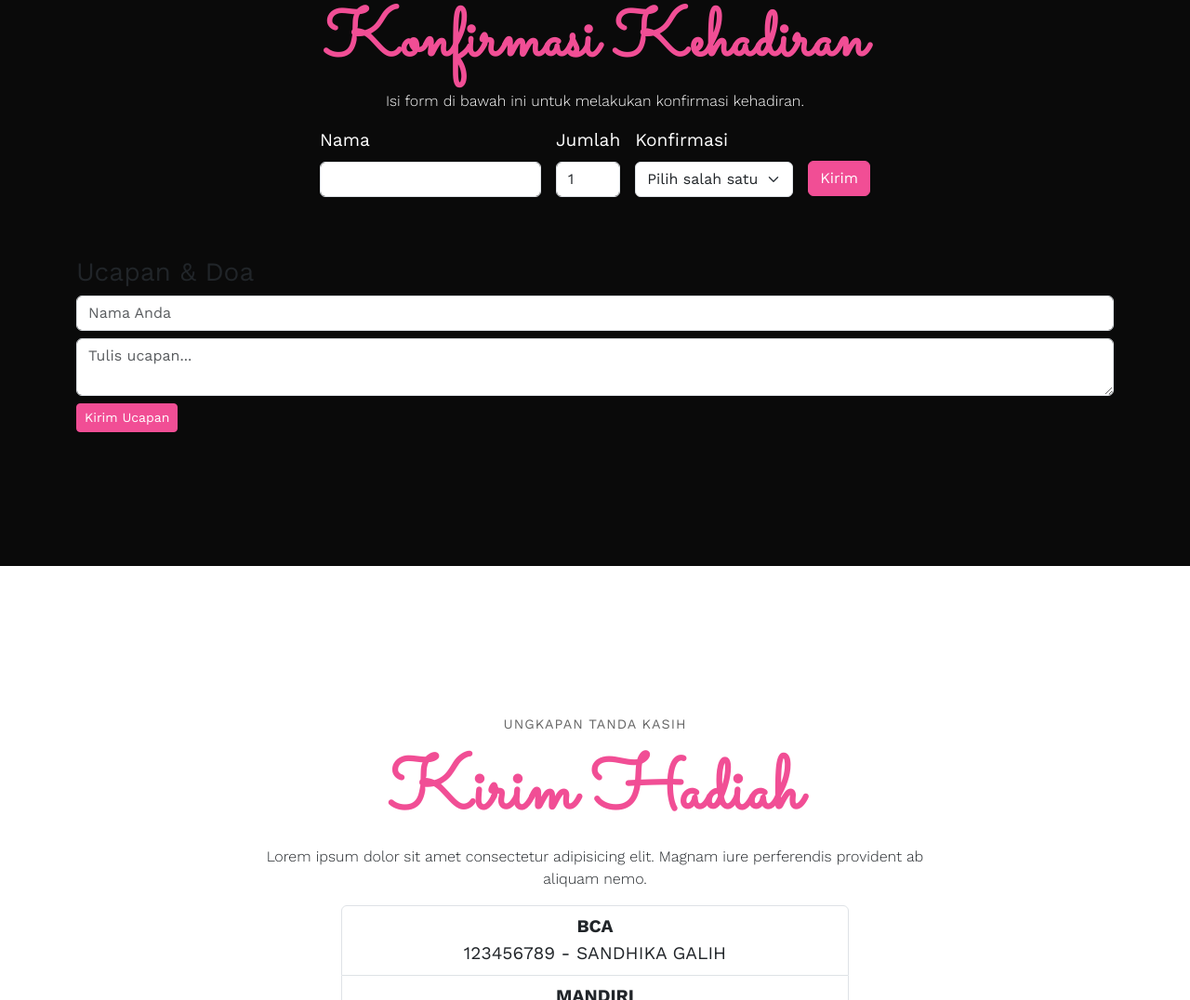
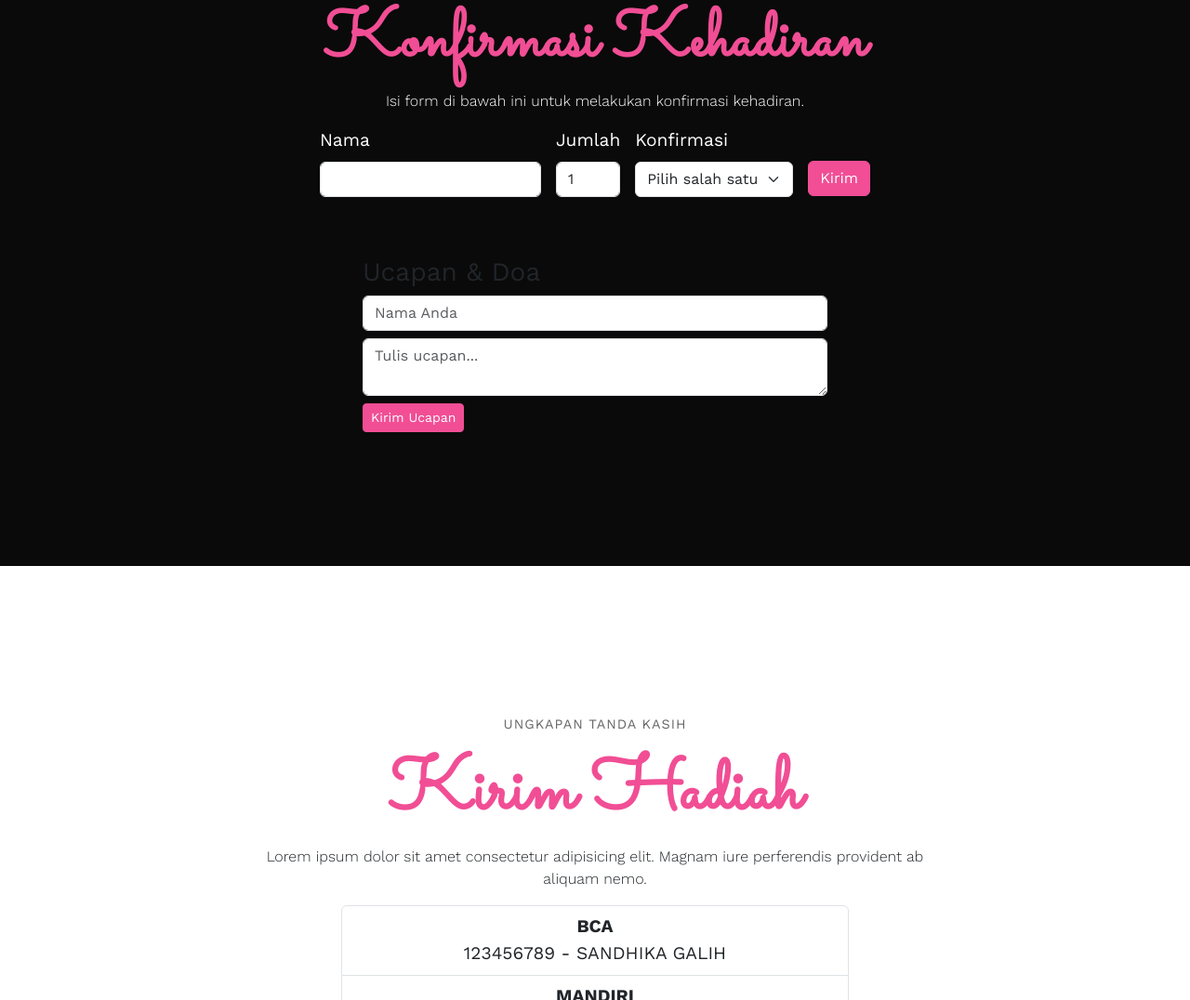
Before and after one commit to rianpriadi/Weddinginvitation, a plain HTML site: page index.html in a window 1280 px wide. Shown: the part 5580-6656 px from the top of the page at 93% size. Drawn offline with nearby package versions, Linux system fonts and the light colour scheme; some packages are replaced by stand-ins of ours; a script that the page names is missing.

Commit message:
Initial commit

```diff
--- a/index.html
+++ b/index.html
@@ -327,7 +327,8 @@
       </form>
 
       <!-- Komentar Ucapan -->
-      <div class="mt-5">
+      <div class="mt-5 d-flex justify-content-center">
+        <div class="comment-box w-100" style="max-width: 500px;">
           <h3>Ucapan & Doa</h3>
           <form id="comment-form" class="mb-3">
             <div class="mb-2">
@@ -339,6 +340,7 @@
             <button type="submit" class="btn btn-success btn-sm">Kirim Ucapan</button>
           </form>
           <ul id="comment-list" class="list-group"></ul>
+        </div>
       </div>
   </section>
   <section id="gifts" class="gifts">
--- a/style.css
+++ b/style.css
@@ -386,6 +386,11 @@ footer li {
   }
 }
 
+.comment-box {
+  max-width: 500px;
+  width: 100%;
+}
+
 /* Media Query */
 /* Extra large */
 @media (max-width: 1200px) {
@@ -492,4 +497,10 @@ footer li {
   .timeline li .timeline-panel::after {
     top: 31px;
   }
+
+  .comment-box {
+    max-width: 100%;
+    padding-left: 0;
+    padding-right: 0;
+  }
 }
```
Lines whose indentation alone changed are shown as unchanged.
